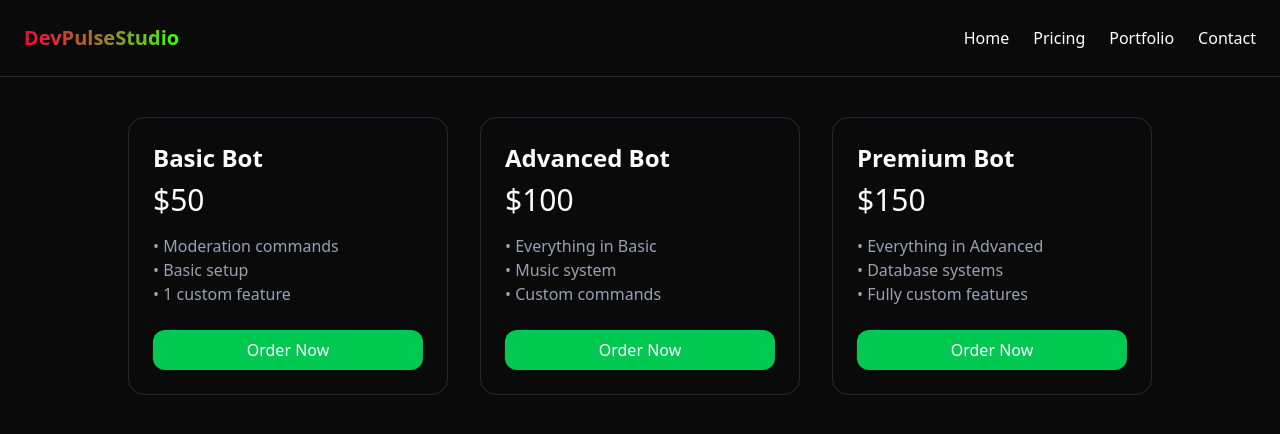
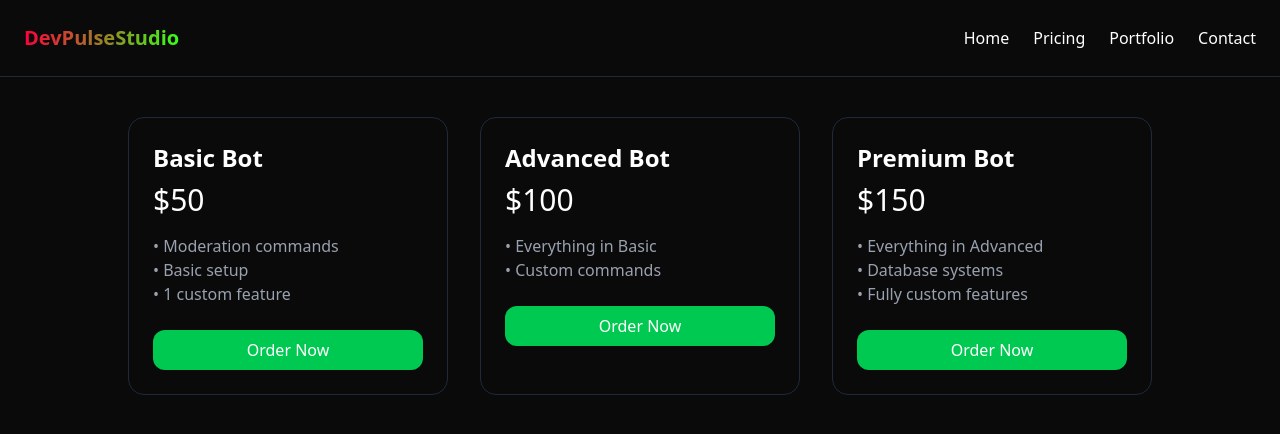
Before and after one commit to HypersReflux/devpulsestudio, a Next.js app: page /pricing in a window 1280 px wide. Shown: the top 434 px of the page. Built offline with nearby package versions, Linux system fonts and the light colour scheme.

Commit message:
changed the Advanced bot description

```diff
--- a/src/app/pricing/page.tsx
+++ b/src/app/pricing/page.tsx
@@ -21,7 +21,6 @@ export default function Pricing() {
           price="$100"
           features={[
             "Everything in Basic",
-            "Music system",
             "Custom commands",
           ]}
         />
```
